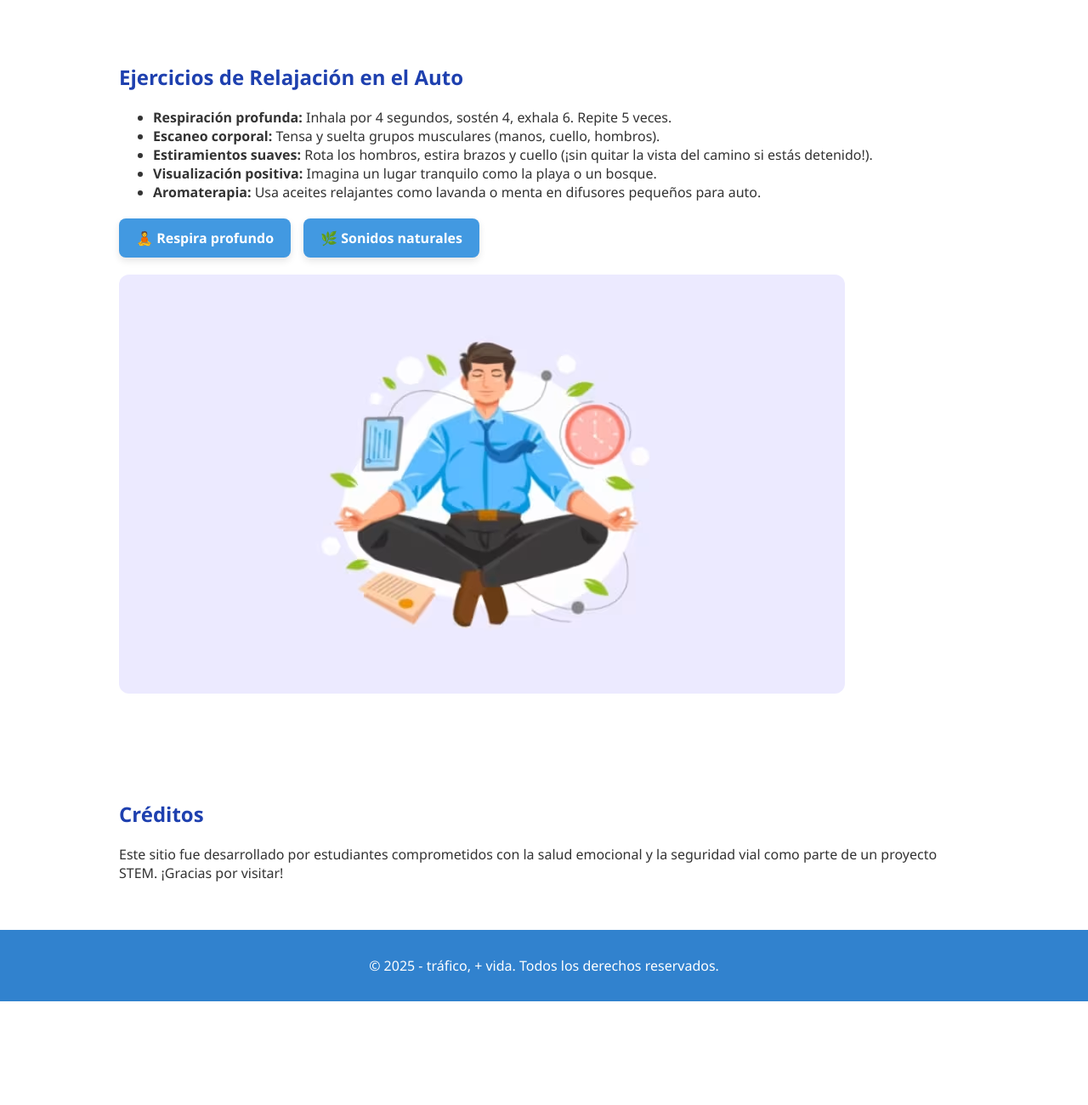
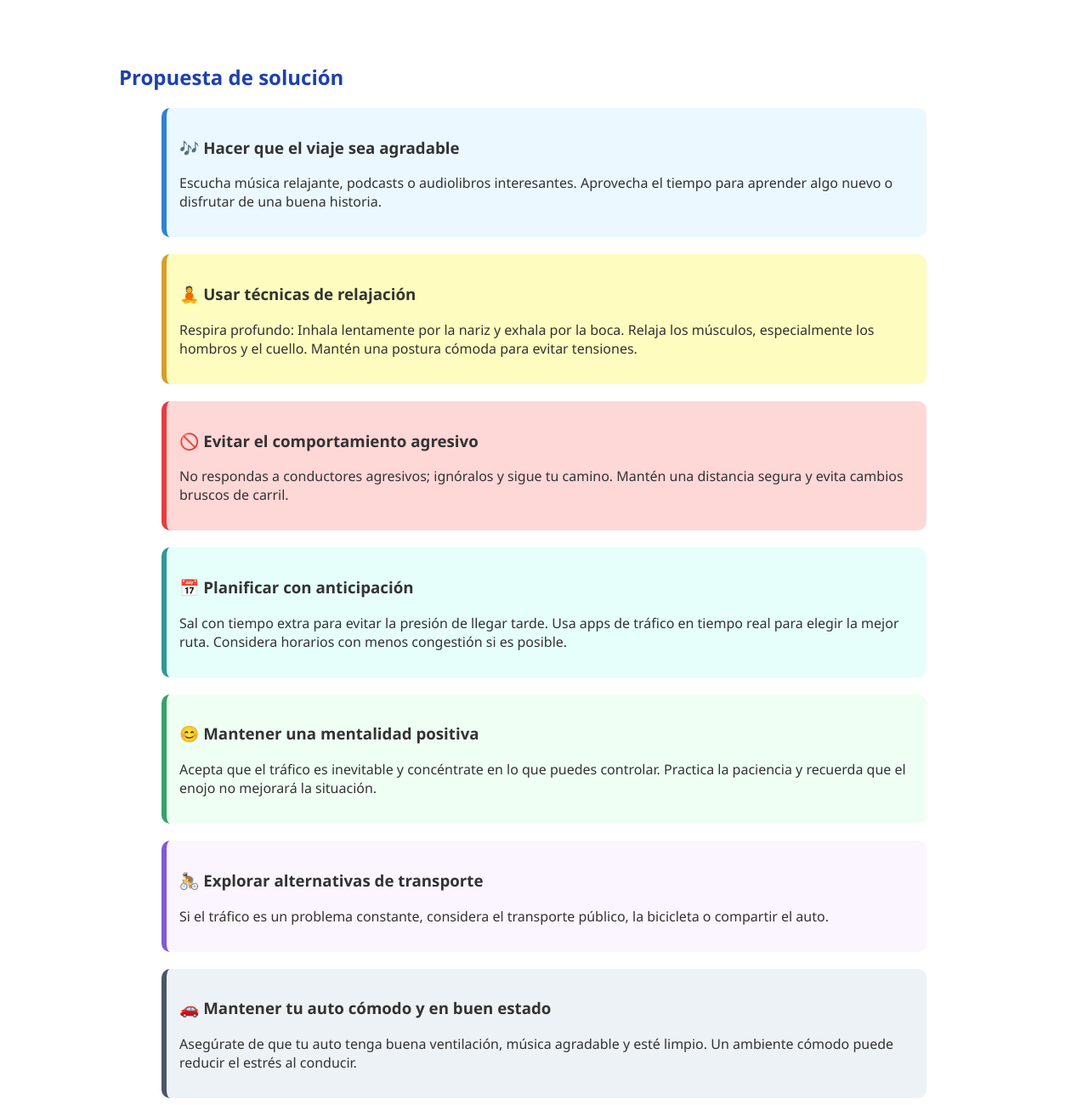
Before and after one commit to dana4banana/trafico-vida, a plain HTML site: page index.html in a window 1280 px wide. Shown: the part 2200-3500 px from the top of the page at 85% size. Before the commit the page ends 3378 px from the top, so only its background shows below. Drawn offline with Linux system fonts and the light colour scheme.

Commit message:
Update index.html
cambio de ocntenido

```diff
--- a/index.html
+++ b/index.html
@@ -108,14 +108,43 @@
   </section>
 
   <section id="metodos">
-    <h2>Ejercicios de Relajación en el Auto</h2>
-    <ul>
-      <li><strong>Respiración profunda:</strong> Inhala por 4 segundos, sostén 4, exhala 6. Repite 5 veces.</li>
-      <li><strong>Escaneo corporal:</strong> Tensa y suelta grupos musculares (manos, cuello, hombros).</li>
-      <li><strong>Estiramientos suaves:</strong> Rota los hombros, estira brazos y cuello (¡sin quitar la vista del camino si estás detenido!).</li>
-      <li><strong>Visualización positiva:</strong> Imagina un lugar tranquilo como la playa o un bosque.</li>
-      <li><strong>Aromaterapia:</strong> Usa aceites relajantes como lavanda o menta en difusores pequeños para auto.</li>
-    </ul>
+<h2>Propuesta de solución</h2>
+<div style="display: grid; gap: 20px; grid-template-columns: 1fr; max-width: 900px; margin: auto;">
+  <div style="background-color: #ebf8ff; border-left: 6px solid #3182ce; border-radius: 10px; padding: 15px;">
+    <h3>🎶 Hacer que el viaje sea agradable</h3>
+    <p>Escucha música relajante, podcasts o audiolibros interesantes. Aprovecha el tiempo para aprender algo nuevo o disfrutar de una buena historia.</p>
+  </div>
+
+  <div style="background-color: #fefcbf; border-left: 6px solid #d69e2e; border-radius: 10px; padding: 15px;">
+    <h3>🧘 Usar técnicas de relajación</h3>
+    <p>Respira profundo: Inhala lentamente por la nariz y exhala por la boca. Relaja los músculos, especialmente los hombros y el cuello. Mantén una postura cómoda para evitar tensiones.</p>
+  </div>
+
+  <div style="background-color: #fed7d7; border-left: 6px solid #e53e3e; border-radius: 10px; padding: 15px;">
+    <h3>🚫 Evitar el comportamiento agresivo</h3>
+    <p>No respondas a conductores agresivos; ignóralos y sigue tu camino. Mantén una distancia segura y evita cambios bruscos de carril.</p>
+  </div>
+
+  <div style="background-color: #e6fffa; border-left: 6px solid #319795; border-radius: 10px; padding: 15px;">
+    <h3>📅 Planificar con anticipación</h3>
+    <p>Sal con tiempo extra para evitar la presión de llegar tarde. Usa apps de tráfico en tiempo real para elegir la mejor ruta. Considera horarios con menos congestión si es posible.</p>
+  </div>
+
+  <div style="background-color: #f0fff4; border-left: 6px solid #38a169; border-radius: 10px; padding: 15px;">
+    <h3>😊 Mantener una mentalidad positiva</h3>
+    <p>Acepta que el tráfico es inevitable y concéntrate en lo que puedes controlar. Practica la paciencia y recuerda que el enojo no mejorará la situación.</p>
+  </div>
+
+  <div style="background-color: #faf5ff; border-left: 6px solid #805ad5; border-radius: 10px; padding: 15px;">
+    <h3>🚴 Explorar alternativas de transporte</h3>
+    <p>Si el tráfico es un problema constante, considera el transporte público, la bicicleta o compartir el auto.</p>
+  </div>
+
+  <div style="background-color: #edf2f7; border-left: 6px solid #4a5568; border-radius: 10px; padding: 15px;">
+    <h3>🚗 Mantener tu auto cómodo y en buen estado</h3>
+    <p>Asegúrate de que tu auto tenga buena ventilación, música agradable y esté limpio. Un ambiente cómodo puede reducir el estrés al conducir.</p>
+  </div>
+</div>
     <div class="button-container">
       <a href="https://www.youtube.com/watch?v=odADwWzHR24" target="_blank">🧘 Respira profundo</a>
       <a href="https://www.youtube.com/watch?v=lFcSrYw-ARY" target="_blank">🌿 Sonidos naturales</a>
```
